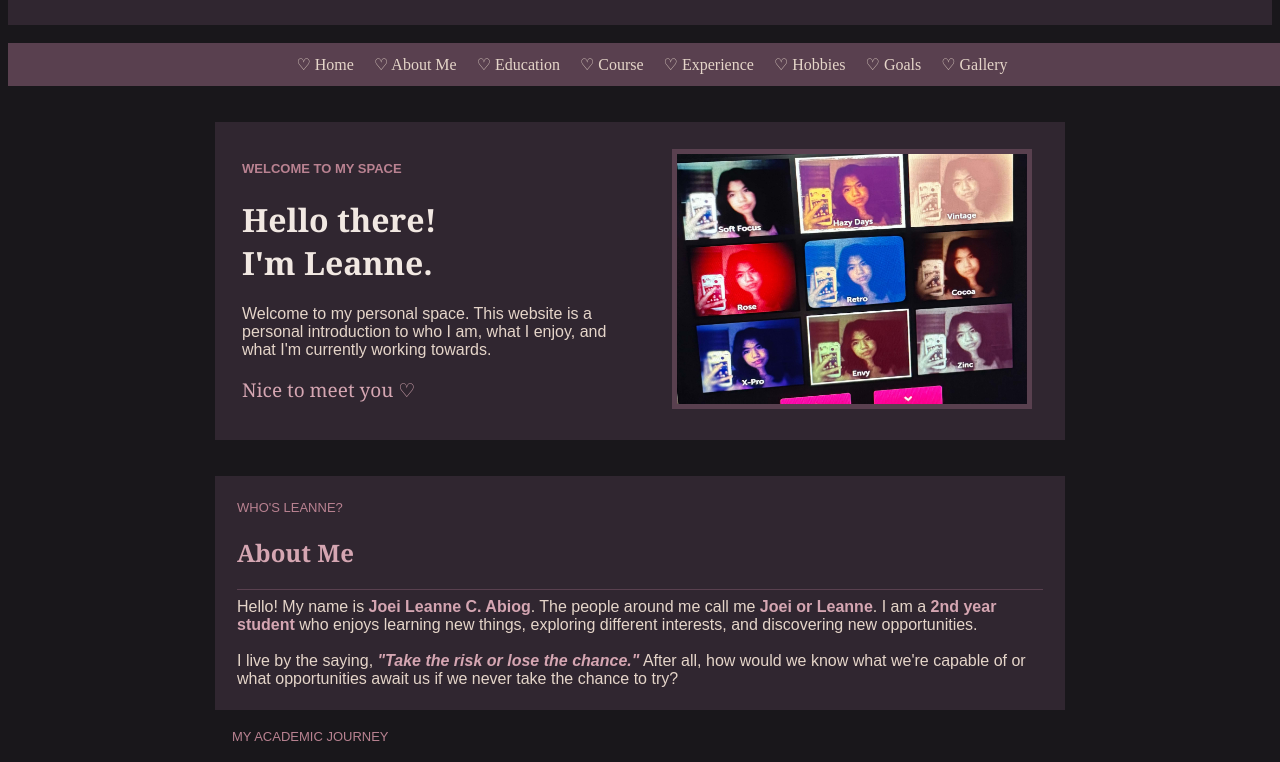
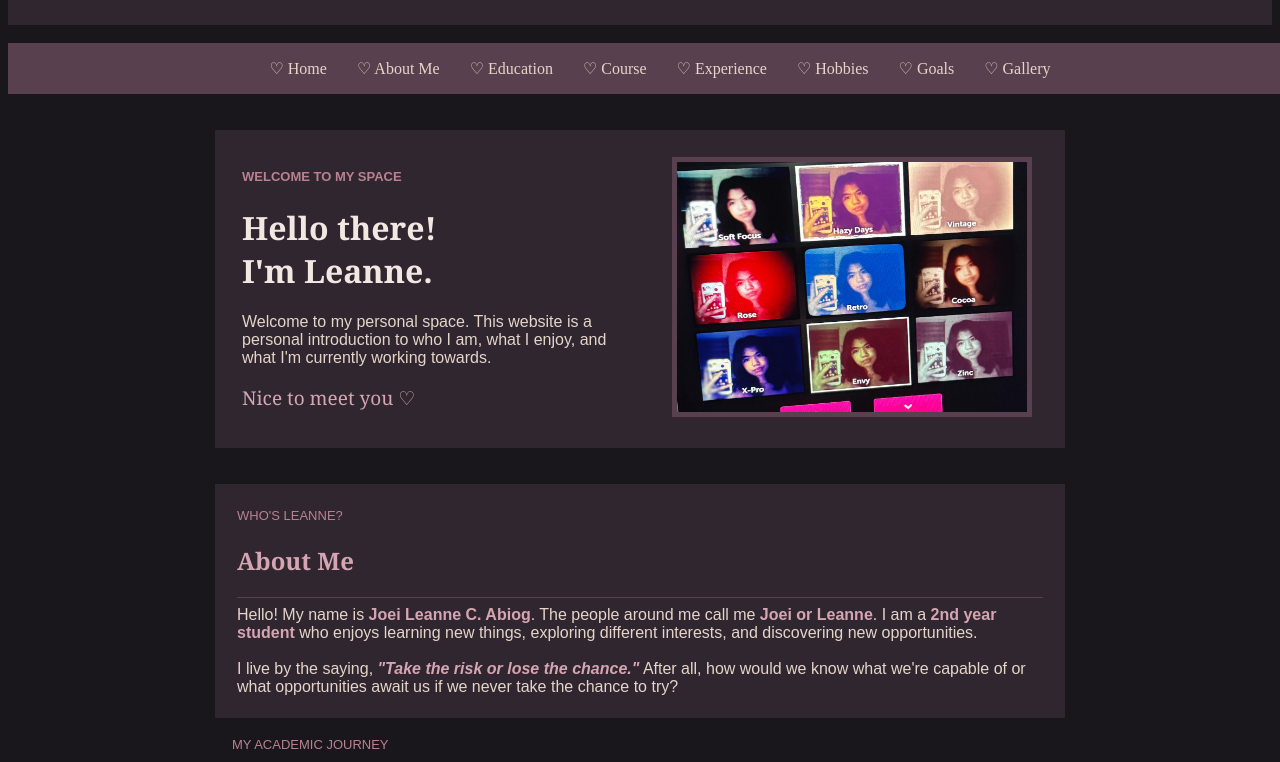
Before and after one commit to leanneabiog/webprog-CS251_IT253-html-lessons, a plain HTML site: page introduction/index.html in a window 1280 px wide. Shown: the part 98-860 px from the top of the page. Drawn offline with Linux system fonts and the light colour scheme.

Commit message:
Flexbox
Adjusted gap and padding for layout and navigation styles.

```diff
--- a/introduction/css/mystyle.css
+++ b/introduction/css/mystyle.css
@@ -26,14 +26,23 @@ body {
     display: flex;
     justify-content: center;
     align-items: center;
-    gap: 20px;
-    padding: 12px;
     flex-wrap: wrap;
+    gap: 10px 18px;
+    padding: 12px 20px;
 }
 
 .site-nav a {
     color: #E5D5C9;
     text-decoration: none;
+    white-space: nowrap;
+    padding: 4px 6px;
+    border-radius: 6px;
+    transition: background-color 0.2s ease, color 0.2s ease;
+}
+
+.site-nav a:hover {
+    background-color: rgba(229, 213, 201, 0.14);
+    color: #FFFFFF;
 }
 
 .site-nav td {
```
